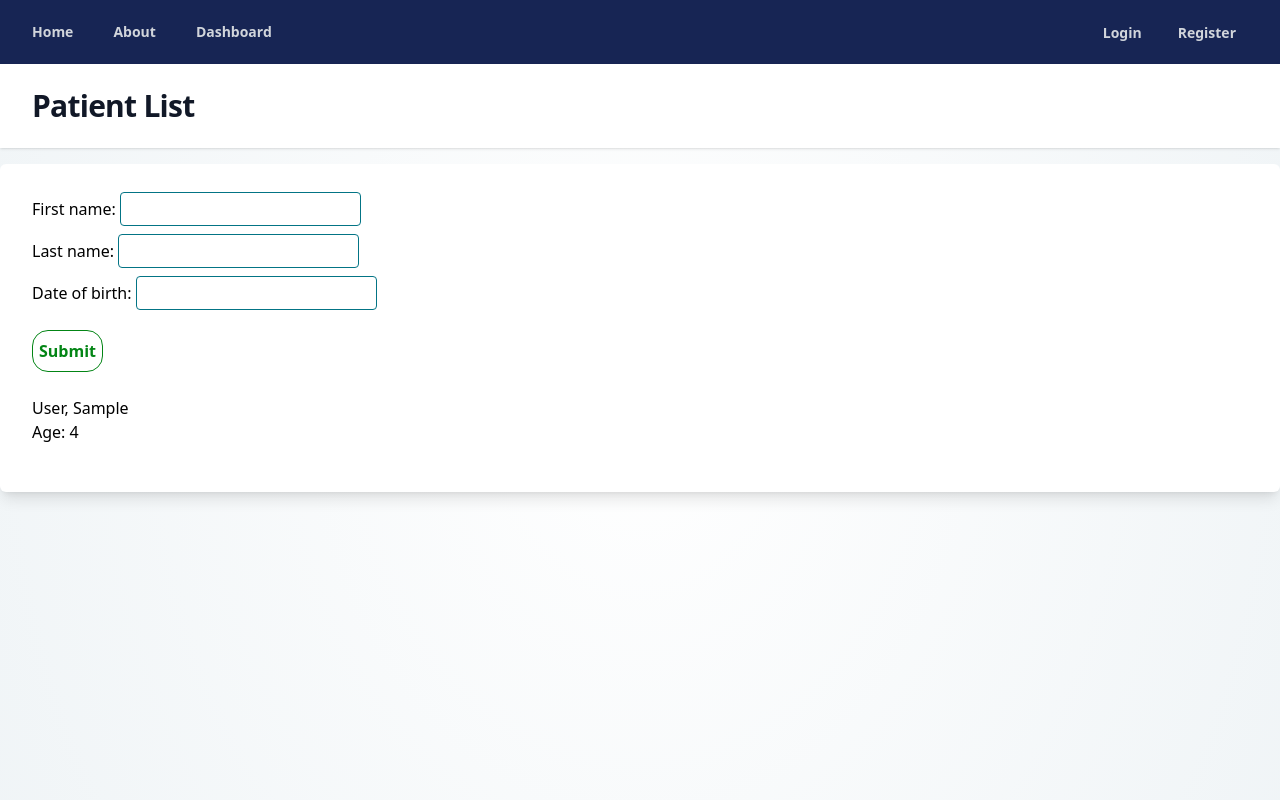
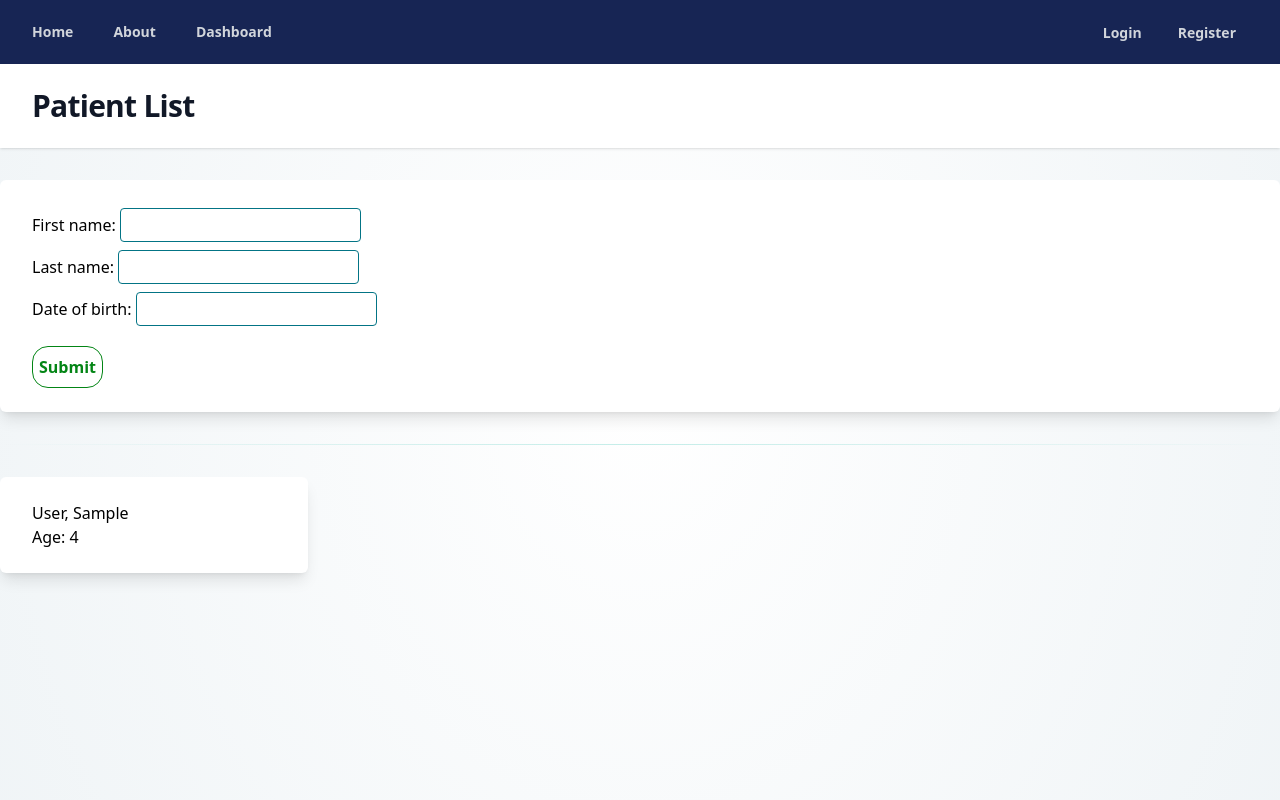
Before and after one commit to NeffCodes/retinopathy-risk-assessment-tool, a Django app: page /patients/ in a window 1280 px wide. Run offline with Django 5.2, Linux system fonts and the light colour scheme; tables that the repository leaves empty hold one stand-in row (values such as "Sample post"); style sheets or scripts are compiled from the project's sources.

Commit message:
setup patient list organization

```diff
--- /dev/null
+++ b/rrat/patients/templates/patients/partials/add_new_patient.html
@@ -0,0 +1,9 @@
+{% extends "partials/section.html" %}
+
+{% block content %}
+<form class="form-with-validation" action="" method="post">
+    {% csrf_token %}
+    {{ form.as_p }}
+    <button class='form-submit'>Submit</button>
+</form>
+{% endblock content %}
--- /dev/null
+++ b/rrat/patients/templates/patients/partials/patient_card.html
@@ -0,0 +1,10 @@
+{% extends "partials/section.html" %}
+
+{% block content %}
+<article class="">
+    <a href="{% url 'patients:patient_view' id=patient_info.id %}">
+        <h1>{{ patient_info.full_name }}</h1>
+    </a>
+    <p>Age: {{ patient_info.age }}</p>
+</article>
+{% endblock content %}
--- a/rrat/patients/templates/patients/patients_list.html
+++ b/rrat/patients/templates/patients/patients_list.html
@@ -9,23 +9,14 @@
 {% endblock header %}
 
 {% block content %}
-  <section>
-    <form class="form-with-validation" action="" method="post">
-      {% csrf_token %}
-      {{ form.as_p }}
-      <button class='form-submit'>Submit</button>
-    </form>
-  </section>
-  </br>
-  <section>
-    {% for patient in patients %}
-      <div>
-        <a href="{% url 'patients:patient_view' id=patient.id %}">
-          <h3>{{ patient.full_name }}</h3>
-        </a>
-        <p>Age: {{ patient.age }}</p>
-      </div>
-      </br>
-    {% endfor %}
+  {% include "./partials/add_new_patient.html" %}
+
+  <hr
+  class="my-8 h-px border-t-0 bg-transparent bg-gradient-to-r from-transparent via-teal-500 to-transparent opacity-25 dark:via-neutral-400" />
+
+  <section class="grid grid-cols-4 gap-4">
+  {% for patient in patients %}
+    {% include "./partials/patient_card.html" with patient_info=patient %}
+  {% endfor %}
   </section>
 {% endblock content %}
--- a/rrat/templates/layout.html
+++ b/rrat/templates/layout.html
@@ -67,11 +67,9 @@
     </div>
   </header>
 
-  <main>
-    <div class="mx-auto max-w-7xl px-4 py-6 sm:px-6 lg:px-8 bg-white rounded-md mt-4 shadow-lg">
-      {% block content %}
-      {% endblock content %}
-    </div>
+  <main class="mx-auto max-w-7xl mt-8">
+    {% block content %}
+    {% endblock content %}
   </main>
 </body>
 </html>
--- /dev/null
+++ b/rrat/templates/partials/section.html
@@ -0,0 +1,4 @@
+<section class="px-4 py-6 sm:px-6 lg:px-8 bg-white rounded-md shadow-lg">
+    {% block content %}
+    {% endblock content %}
+</section>
```
